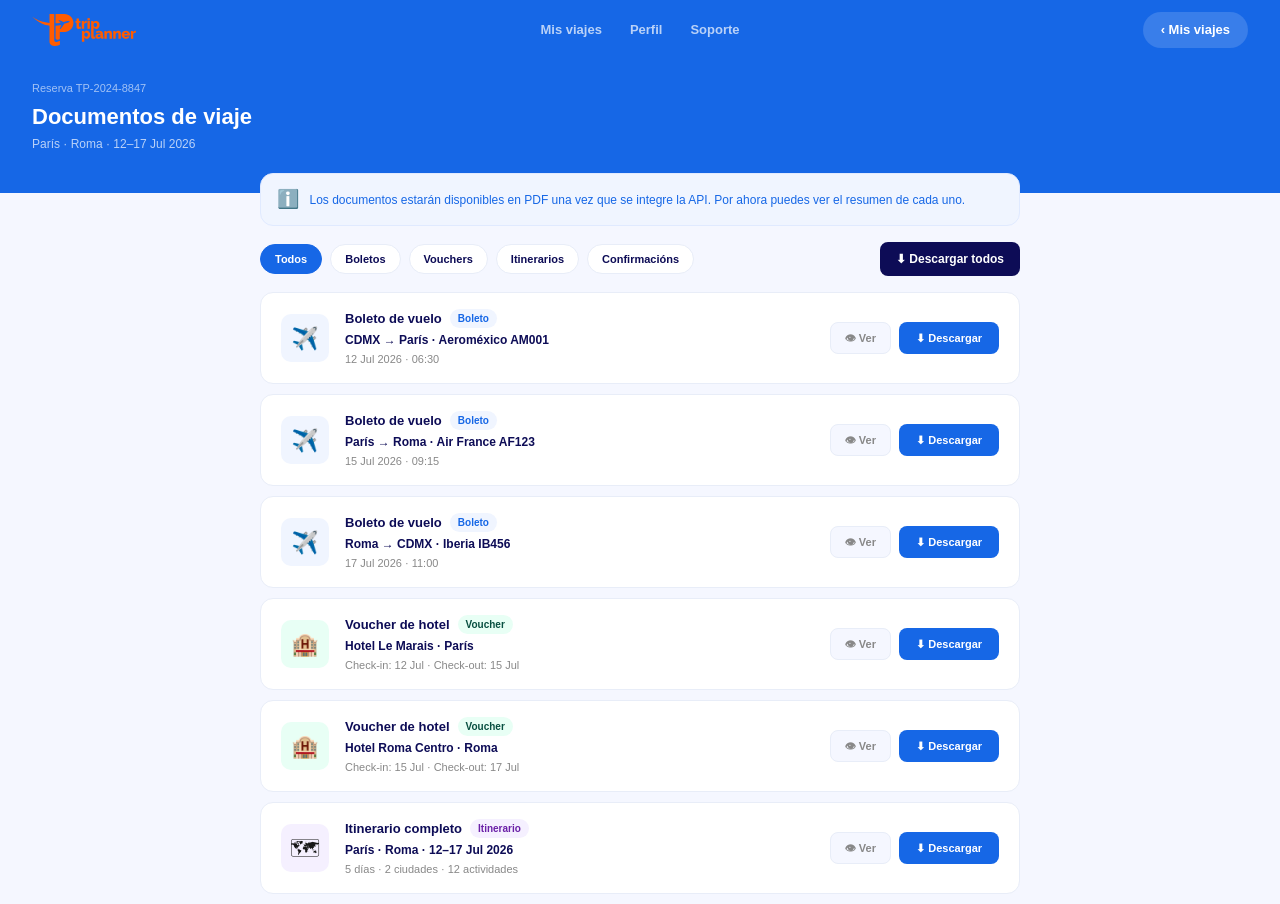
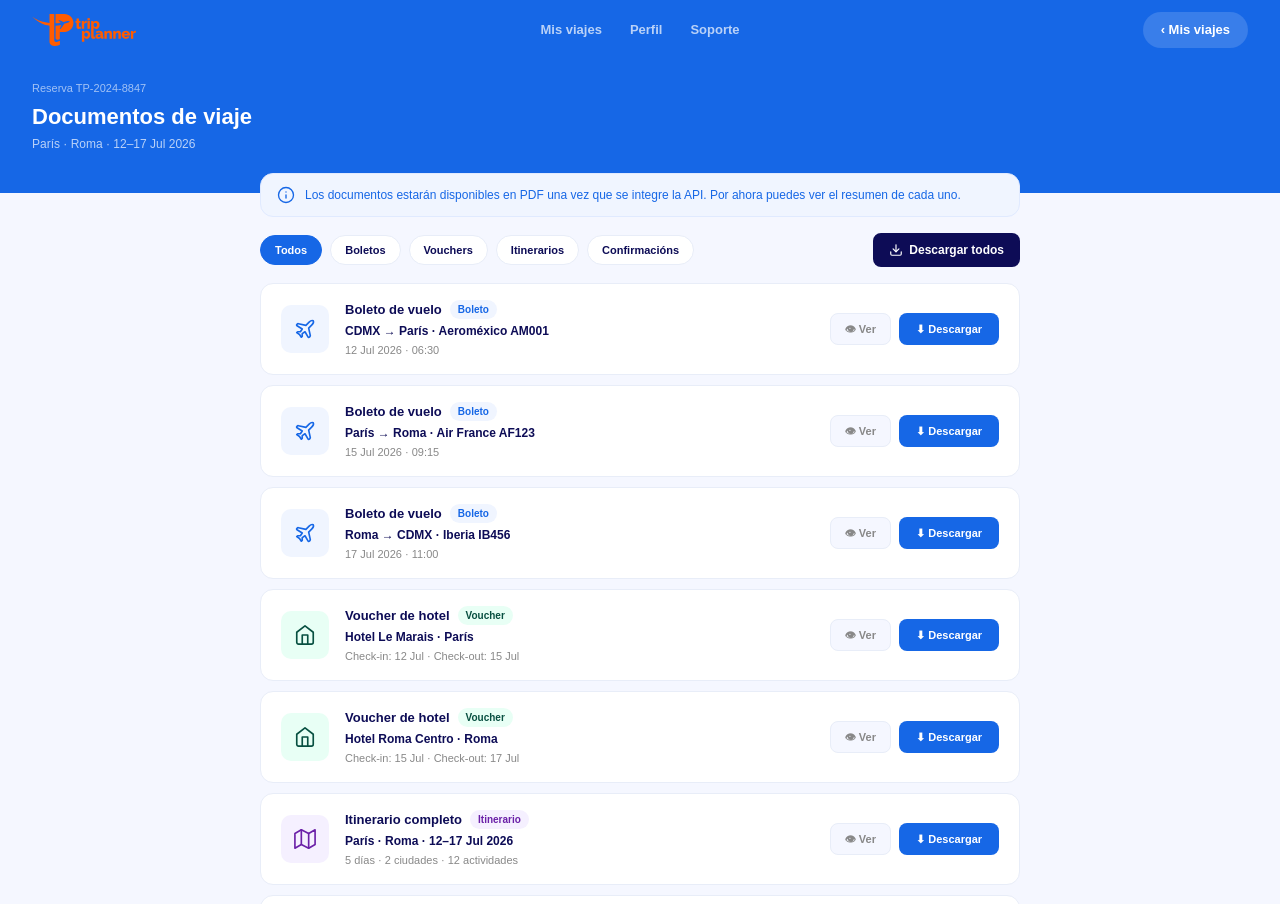
Before and after one commit to barreradionisio/trip-planner, a Next.js app: page /mis-viajes/documentos in a window 1280 px wide. Shown: the top 904 px of the page. Built offline with nearby package versions, Linux system fonts and the light colour scheme.

Commit message:
iconos svg en documentos parte1

```diff
--- a/app/mis-viajes/documentos/page.tsx
+++ b/app/mis-viajes/documentos/page.tsx
@@ -77,6 +77,35 @@ const documentos = [
   },
 ];
 
+const iconosTipo: { [key: string]: React.ReactNode } = {
+  boleto: (
+  <svg width="22" height="22" viewBox="0 0 24 24" fill="none" stroke="#1667E6" strokeWidth="1.8" strokeLinecap="round" strokeLinejoin="round">
+    <path d="M17.8 19.2L16 11l3.5-3.5C21 6 21.5 4 21 3c-1-.5-3 0-4.5 1.5L13 8 4.8 6.2c-.5-.1-1 .1-1.3.5l-.4.4c-.4.4-.3 1 .2 1.3L9 12l-2 3H4l-1 1 3 2 2 3 1-1v-3l3-2 3.4 5.8c.3.5.9.6 1.3.2l.4-.4c.4-.3.6-.8.5-1.3z"/>
+  </svg>
+),
+  voucher: (
+    <svg width="22" height="22" viewBox="0 0 24 24" fill="none" stroke="#085041" strokeWidth="1.8" strokeLinecap="round" strokeLinejoin="round">
+      <path d="M3 9l9-7 9 7v11a2 2 0 0 1-2 2H5a2 2 0 0 1-2-2z"/>
+      <polyline points="9 22 9 12 15 12 15 22"/>
+    </svg>
+  ),
+  itinerario: (
+    <svg width="22" height="22" viewBox="0 0 24 24" fill="none" stroke="#6b21a8" strokeWidth="1.8" strokeLinecap="round" strokeLinejoin="round">
+      <polygon points="1 6 1 22 8 18 16 22 23 18 23 2 16 6 8 2 1 6"/>
+      <line x1="8" y1="2" x2="8" y2="18"/>
+      <line x1="16" y1="6" x2="16" y2="22"/>
+    </svg>
+  ),
+  confirmacion: (
+    <svg width="22" height="22" viewBox="0 0 24 24" fill="none" stroke="#7a4800" strokeWidth="1.8" strokeLinecap="round" strokeLinejoin="round">
+      <path d="M14 2H6a2 2 0 0 0-2 2v16a2 2 0 0 0 2 2h12a2 2 0 0 0 2-2V8z"/>
+      <polyline points="14 2 14 8 20 8"/>
+      <line x1="16" y1="13" x2="8" y2="13"/>
+      <line x1="16" y1="17" x2="8" y2="17"/>
+    </svg>
+  ),
+};
+
 const tipoConfig: { [key: string]: { bg: string; color: string; label: string } } = {
   boleto: { bg: "#f0f5ff", color: "#1667E6", label: "Boleto" },
   voucher: { bg: "#e8fff5", color: "#085041", label: "Voucher" },
@@ -137,7 +166,11 @@ export default function Documentos() {
 
         {/* AVISO */}
         <div style={{ background: "#f0f5ff", border: "1.5px solid #e0eaff", borderRadius: "13px", padding: "12px 16px", marginBottom: "16px", display: "flex", alignItems: "center", gap: "10px", fontSize: "12px", color: "#1667E6" }}>
-          <span style={{ fontSize: "18px" }}>ℹ️</span>
+          <svg width="18" height="18" viewBox="0 0 24 24" fill="none" stroke="#1667E6" strokeWidth="1.8" strokeLinecap="round" strokeLinejoin="round" style={{ flexShrink: 0 }}>
+  <circle cx="12" cy="12" r="10"/>
+  <line x1="12" y1="16" x2="12" y2="12"/>
+  <line x1="12" y1="8" x2="12.01" y2="8"/>
+</svg>
           <span>Los documentos estarán disponibles en PDF una vez que se integre la API. Por ahora puedes ver el resumen de cada uno.</span>
         </div>
 
@@ -155,11 +188,16 @@ export default function Documentos() {
             ))}
           </div>
           <button
-            onClick={descargarTodos}
-            style={{ padding: "8px 16px", background: "#0D0C56", color: "#fff", border: "none", borderRadius: "8px", fontSize: "12px", fontWeight: "700", cursor: "pointer" }}
-          >
-            ⬇ Descargar todos
-          </button>
+  onClick={descargarTodos}
+  style={{ padding: "8px 16px", background: "#0D0C56", color: "#fff", border: "none", borderRadius: "8px", fontSize: "12px", fontWeight: "700", cursor: "pointer", display: "flex", alignItems: "center", gap: "6px" }}
+>
+  <svg width="14" height="14" viewBox="0 0 24 24" fill="none" stroke="#fff" strokeWidth="2" strokeLinecap="round" strokeLinejoin="round">
+    <path d="M21 15v4a2 2 0 0 1-2 2H5a2 2 0 0 1-2-2v-4"/>
+    <polyline points="7 10 12 15 17 10"/>
+    <line x1="12" y1="15" x2="12" y2="3"/>
+  </svg>
+  Descargar todos
+</button>
         </div>
 
         {/* LISTA DOCUMENTOS */}
@@ -172,7 +210,7 @@ export default function Documentos() {
               <div key={d.id} style={{ background: "#fff", borderRadius: "13px", border: "1.5px solid #e8edf8", padding: "16px 20px", display: "flex", alignItems: "center", gap: "16px" }}>
                 {/* ICONO */}
                 <div style={{ width: "48px", height: "48px", borderRadius: "10px", background: config.bg, display: "flex", alignItems: "center", justifyContent: "center", fontSize: "22px", flexShrink: 0 }}>
-                  {d.emoji}
+                  {iconosTipo[d.tipo]}
                 </div>
 
                 {/* INFO */}
```
